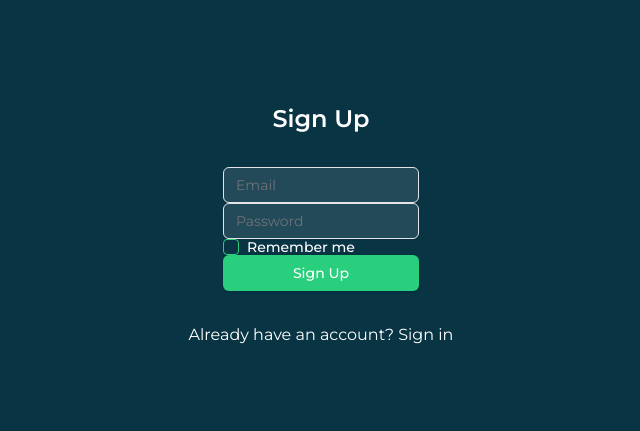
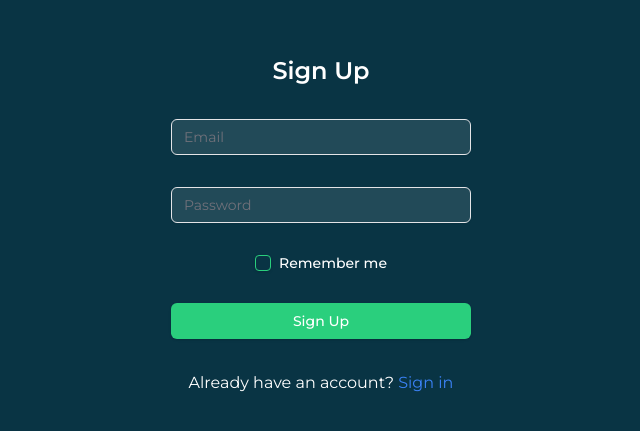
Before and after one commit to ChaseRensberger/movie-manager, a Next.js app: page /signup in a window 1280 px wide. Shown: the part 175-606 px from the top of the page, without its empty margins (319-959 px from the left). Built offline with nearby package versions, Linux system fonts and the light colour scheme.

Commit message:
update auth ui

```diff
--- a/src/app/signin/page.tsx
+++ b/src/app/signin/page.tsx
@@ -1,15 +1,13 @@
 import { Input } from "@/components/ui/input";
 import { Button } from "@/components/ui/button";
 import { Checkbox } from "@/components/ui/checkbox";
-import { signIn } from "@/lib/auth";
 import Link from "next/link";
 
 export default function SignIn() {
   return (
     <main className="flex min-h-screen flex-col items-center justify-center">
-      <div className="flex flex-col gap-8 w-[300px] items-center">
+      <form className="flex flex-col gap-8 w-[300px] items-center">
         <h1 className="text-2xl">Sign In</h1>
-        <form action={signIn}>
         <Input placeholder="Email" />
         <Input placeholder="Password" />
         <div className="flex items-center gap-2">
@@ -23,10 +21,12 @@ export default function SignIn() {
         </div>
         <Button className="w-full">Sign In</Button>
         <p>
-            Don't have an account? <Link href="/signup">Sign up</Link>
+          Don't have an account?{" "}
+          <Link href="/signup" className="text-blue-500">
+            Sign up
+          </Link>
         </p>
       </form>
-      </div>
     </main>
   );
 }
--- a/src/app/signup/page.tsx
+++ b/src/app/signup/page.tsx
@@ -12,9 +12,11 @@ export default function SignUp() {
 
   return (
     <main className="flex min-h-screen flex-col items-center justify-center">
-      <div className="flex flex-col gap-8 w-[300px] items-center">
+      <form
+        className="flex flex-col gap-8 w-[300px] items-center"
+        action={action}
+      >
         <h1 className="text-2xl">Sign Up</h1>
-        <form action={action}>
         <Input placeholder="Email" />
         {state?.errors?.email && <p>{state.errors.email}</p>}
         <Input placeholder="Password" />
@@ -40,11 +42,13 @@ export default function SignUp() {
         <Button className="w-full" disabled={pending}>
           Sign Up
         </Button>
+        <p>
+          Already have an account?{" "}
+          <Link href="/signin" className="text-blue-500">
+            Sign in
+          </Link>
+        </p>
       </form>
-        <p>
-          Already have an account? <Link href="/signin">Sign in</Link>
-        </p>
-      </div>
     </main>
   );
 }
```
Lines whose indentation alone changed are shown as unchanged.
